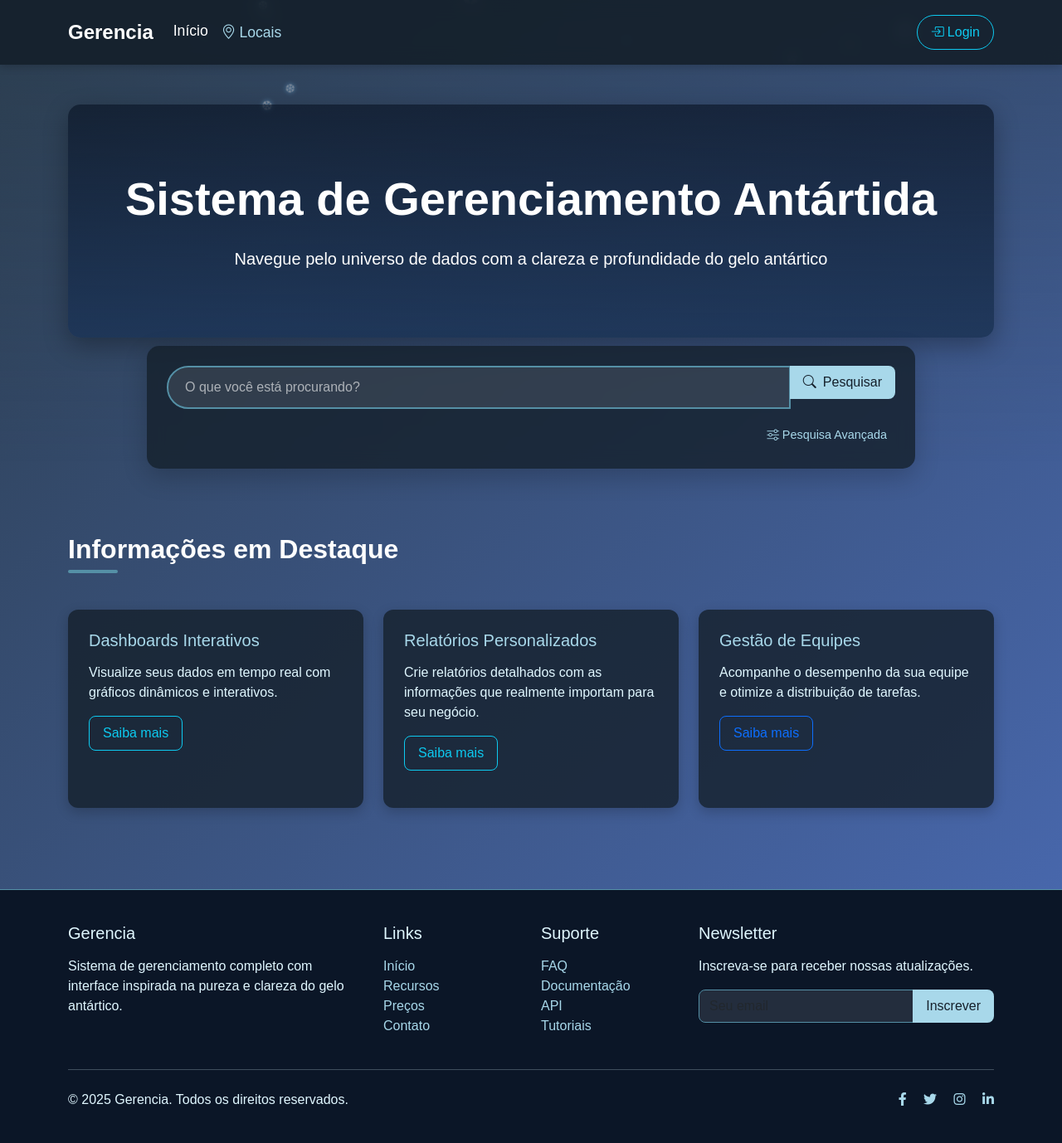
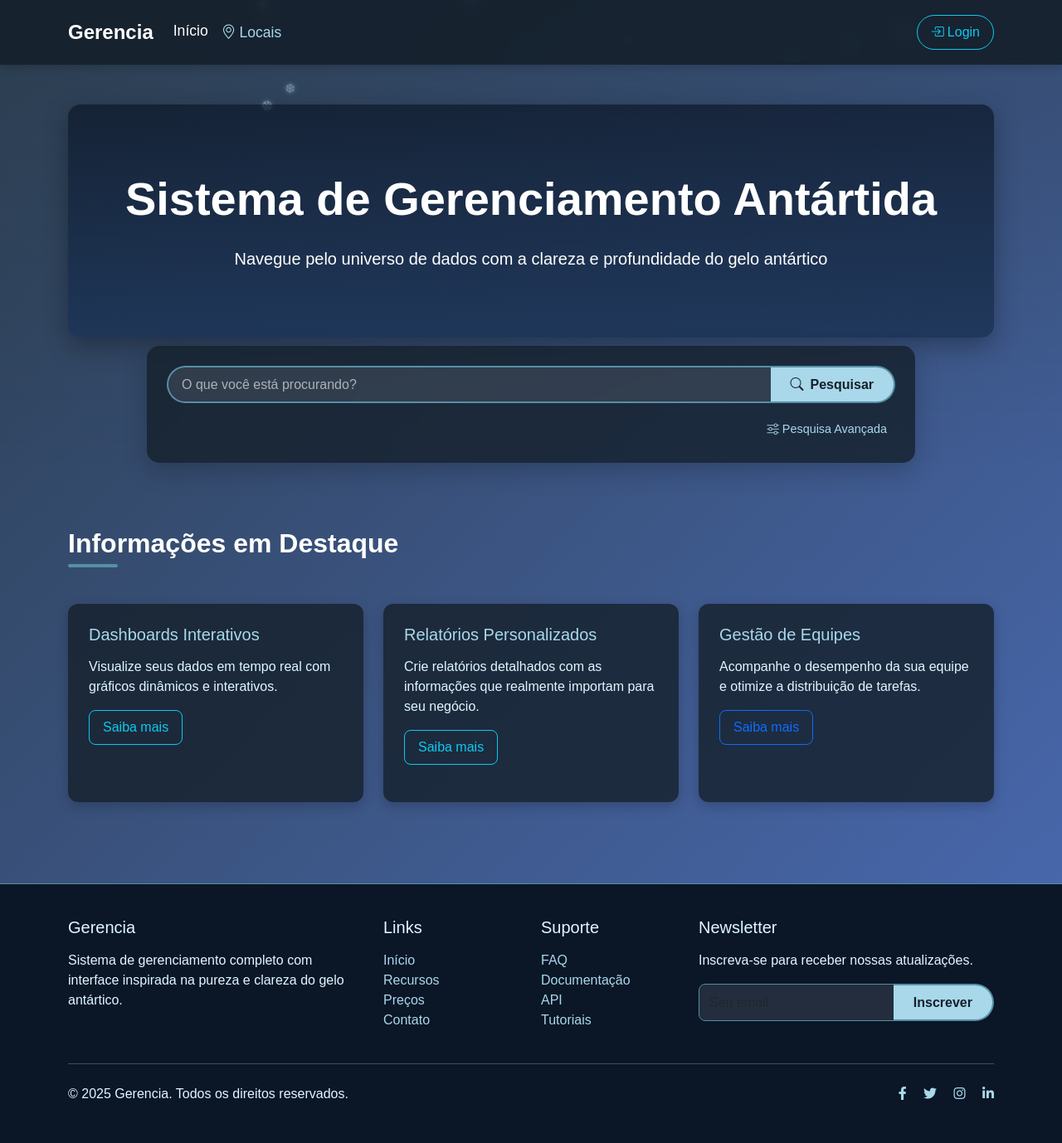
Before and after one commit to RodResq/freezer-service, a Django app: page / in a window 1280 px wide. Shown: the whole page at 83% size. After the commit the page ends 1326 px from the top, so only its background shows below. Run offline with Django 5.2, Linux system fonts and the light colour scheme.

Commit message:
featu:ajusta css alinhamneto pesquisar

```diff
--- a/setup/static/styles/index.css
+++ b/setup/static/styles/index.css
@@ -439,3 +439,66 @@ form textarea.form-control {
         margin-top: 0;
     }
 }
+
+/* Modificações para alinhar os inputs de pesquisa com os botões */
+
+/* Ajustes para o input de pesquisa */
+.search-form .form-control {
+    border-radius: 30px 0 0 30px;
+    border: 2px solid #5590a6;
+    padding: 0.5rem 1rem;
+    background-color: rgba(255, 255, 255, 0.1);
+    color: #fff;
+    height: 45px;
+    font-size: 1rem;
+    border-right: none;
+}
+
+/* Ajustes para o botão de busca */
+.btn-search {
+    background-color: #a8d8ea;
+    color: #15202b;
+    border-radius: 0 30px 30px 0;
+    padding: 0.5rem 1.5rem;
+    border: 2px solid #5590a6;
+    border-left: none;
+    transition: all 0.3s ease;
+    font-weight: bold;
+    height: 45px;
+    line-height: 1.5;
+    display: flex;
+    align-items: center;
+}
+
+/* Correção para o grupo de input */
+.input-group {
+    margin-bottom: 0;
+    display: flex;
+    align-items: stretch;
+}
+
+/* Garantir que ambos os elementos tenham o mesmo alinhamento vertical */
+.input-group .form-control,
+.input-group .btn {
+    display: flex;
+    align-items: center;
+}
+
+/* Corrigir border-radius específicos */
+.input-group .form-control {
+    border-top-right-radius: 0;
+    border-bottom-right-radius: 0;
+}
+
+.input-group .btn {
+    border-top-left-radius: 0;
+    border-bottom-left-radius: 0;
+}
+
+/* Ajuste específico para telas pequenas */
+@media (max-width: 768px) {
+    .search-form .form-control,
+    .btn-search {
+        height: 42px;
+    }
+}
```
